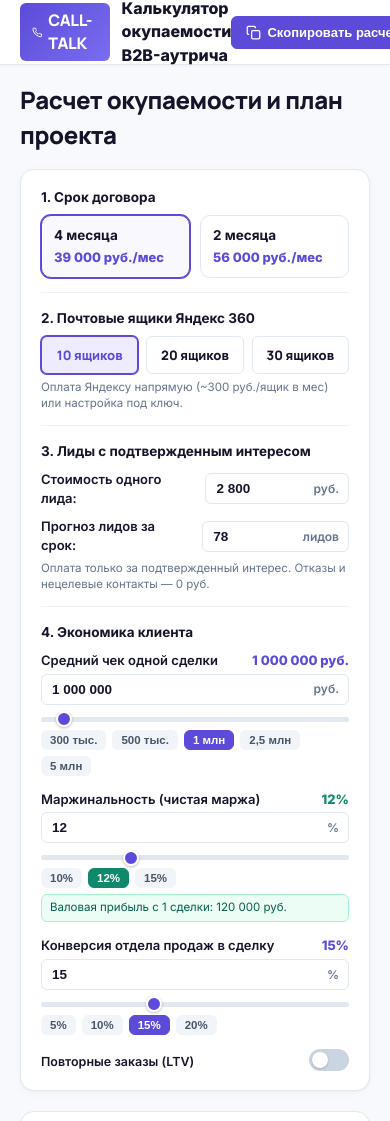
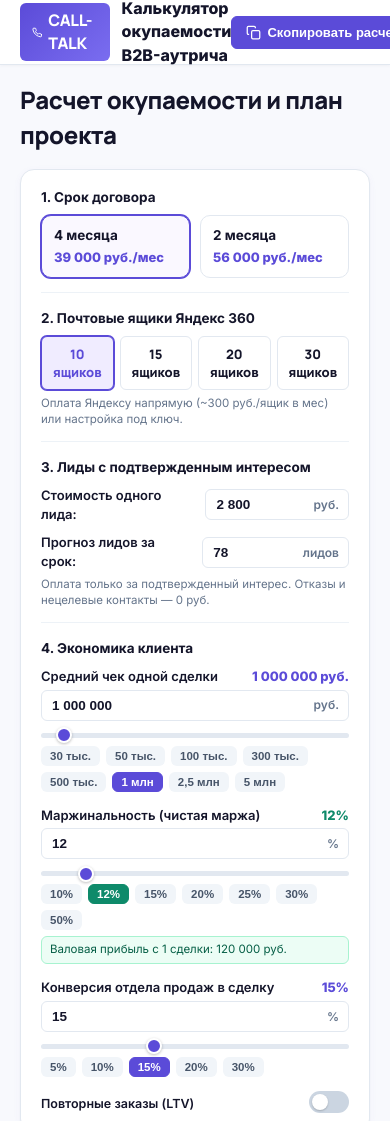
Before and after one commit to Ouliania/CALL-TALK-calculator, a website: page index.html in a window 390 px wide. Shown: the top 1121 px of the page. Drawn offline with Linux system fonts and the light colour scheme.

Commit message:
feat: add 15 mailboxes, 30k/50k/100k check pills, 20/25/30/50% margin pills, 30% conv pill, and LTV pills

```diff
--- a/app.js
+++ b/app.js
@@ -110,6 +110,7 @@ const DOM = {
   ltvSubpanel: document.getElementById('ltvSubpanel'),
   ltvSlider: document.getElementById('ltvSlider'),
   ltvMultiplierDisplay: document.getElementById('ltvMultiplierDisplay'),
+  quickLtvPills: document.querySelectorAll('.pill-ltv'),
 
   // Monthly Table
   tableBadgePeriod: document.getElementById('tableBadgePeriod'),
@@ -339,6 +340,13 @@ function bindEvents() {
     render();
   });
 
+  DOM.quickLtvPills.forEach(pill => {
+    pill.addEventListener('click', () => {
+      state.ltvRepeatDeals = parseInt(pill.dataset.ltv, 10);
+      render();
+    });
+  });
+
   // Action Buttons
   DOM.btnCopyOffer.addEventListener('click', copyClientSummary);
   DOM.btnShareLink.addEventListener('click', copyShareableLink);
@@ -491,7 +499,12 @@ function render() {
   DOM.ltvToggle.checked = state.ltvEnabled;
   DOM.ltvSubpanel.style.display = state.ltvEnabled ? 'block' : 'none';
   DOM.ltvSlider.value = state.ltvRepeatDeals;
-  DOM.ltvMultiplierDisplay.textContent = `+${state.ltvRepeatDeals} ${pluralDeals(state.ltvRepeatDeals)}`;
+  DOM.ltvMultiplierDisplay.textContent = `+${state.ltvRepeatDeals} ${pluralOrders(state.ltvRepeatDeals)}`;
+
+  DOM.quickLtvPills.forEach(pill => {
+    const pLtv = parseInt(pill.dataset.ltv, 10);
+    pill.classList.toggle('active', pLtv === state.ltvRepeatDeals);
+  });
 
   // ==================== 1. ТОЧКА БЕЗУБЫТОЧНОСТИ ====================
   DOM.breakevenBigText.innerHTML = `
@@ -555,6 +568,15 @@ function pluralDeals(n) {
   if (mod10 === 1) return 'сделка';
   if (mod10 >= 2 && mod10 <= 4) return 'сделки';
   return 'сделок';
+}
+
+function pluralOrders(n) {
+  const mod10 = n % 10;
+  const mod100 = n % 100;
+  if (mod100 >= 11 && mod100 <= 19) return 'заказов';
+  if (mod10 === 1) return 'заказ';
+  if (mod10 >= 2 && mod10 <= 4) return 'заказа';
+  return 'заказов';
 }
 
 // Render Monthly Plan Table (4 columns, clean & readable)
@@ -733,7 +755,7 @@ function loadUrlParams() {
 
   if (params.has('boxes')) {
     const b = parseInt(params.get('boxes'), 10);
-    if ([10, 20, 30].includes(b)) state.mailboxesCount = b;
+    if ([10, 15, 20, 30].includes(b)) state.mailboxesCount = b;
   }
 
   if (params.has('lp')) {
@@ -765,7 +787,7 @@ function loadUrlParams() {
     state.ltvEnabled = true;
     if (params.has('rep')) {
       const rep = parseInt(params.get('rep'), 10);
-      if (rep >= 1 && rep <= 10) state.ltvRepeatDeals = rep;
+      if (rep >= 1 && rep <= 30) state.ltvRepeatDeals = rep;
     }
   }
 }
--- a/index.html
+++ b/index.html
@@ -88,6 +88,9 @@
             <button type="button" class="mailbox-btn active" data-boxes="10">
               <span class="mailbox-num">10 ящиков</span>
             </button>
+            <button type="button" class="mailbox-btn" data-boxes="15">
+              <span class="mailbox-num">15 ящиков</span>
+            </button>
             <button type="button" class="mailbox-btn" data-boxes="20">
               <span class="mailbox-num">20 ящиков</span>
             </button>
@@ -113,7 +116,7 @@
             </div>
           </div>
 
-          <!-- Прогноз переданных лидов (считается от ящиков 10/20/30, но меняется вручную) -->
+          <!-- Прогноз переданных лидов (считается от ящиков 10/15/20/30, но меняется вручную) -->
           <div class="input-clean-row" style="margin-top: 10px;">
             <label for="leadsCountInput" class="clean-field-label">Прогноз лидов за срок:</label>
             <div class="currency-input-wrapper">
@@ -144,6 +147,9 @@
             </div>
             <input type="range" id="dealCheckSlider" min="10000" max="20000000" step="10000" value="1000000">
             <div class="quick-pills">
+              <button class="pill-btn" data-check="30000">30 тыс.</button>
+              <button class="pill-btn" data-check="50000">50 тыс.</button>
+              <button class="pill-btn" data-check="100000">100 тыс.</button>
               <button class="pill-btn" data-check="300000">300 тыс.</button>
               <button class="pill-btn" data-check="500000">500 тыс.</button>
               <button class="pill-btn active" data-check="1000000">1 млн</button>
@@ -152,7 +158,7 @@
             </div>
           </div>
 
-          <!-- Маржа % (10–12%, МАКСИМУМ 15%) -->
+          <!-- Маржа % -->
           <div class="input-with-slider" style="margin-bottom: 14px;">
             <div class="field-header">
               <span>Маржинальность (чистая маржа)</span>
@@ -164,11 +170,15 @@
                 <span class="input-suffix">%</span>
               </div>
             </div>
-            <input type="range" id="marginSlider" min="5" max="30" step="1" value="12">
+            <input type="range" id="marginSlider" min="5" max="60" step="1" value="12">
             <div class="quick-pills">
               <button class="pill-btn pill-margin" data-margin="10">10%</button>
               <button class="pill-btn pill-margin active" data-margin="12">12%</button>
               <button class="pill-btn pill-margin" data-margin="15">15%</button>
+              <button class="pill-btn pill-margin" data-margin="20">20%</button>
+              <button class="pill-btn pill-margin" data-margin="25">25%</button>
+              <button class="pill-btn pill-margin" data-margin="30">30%</button>
+              <button class="pill-btn pill-margin" data-margin="50">50%</button>
             </div>
             <div class="clean-note" id="marginProfitPerDealNote">
               Валовая прибыль с 1 сделки: 120 000 руб.
@@ -193,6 +203,7 @@
               <button class="pill-btn pill-conv" data-conv="10">10%</button>
               <button class="pill-btn pill-conv active" data-conv="15">15%</button>
               <button class="pill-btn pill-conv" data-conv="20">20%</button>
+              <button class="pill-btn pill-conv" data-conv="30">30%</button>
             </div>
           </div>
 
@@ -212,7 +223,13 @@
               <span>Повторных сделок в год</span>
               <span id="ltvMultiplierDisplay" class="field-val-badge">+2 заказа</span>
             </div>
-            <input type="range" id="ltvSlider" min="1" max="10" step="1" value="2">
+            <input type="range" id="ltvSlider" min="1" max="15" step="1" value="2">
+            <div class="quick-pills">
+              <button type="button" class="pill-btn pill-ltv active" data-ltv="2">+2 заказа</button>
+              <button type="button" class="pill-btn pill-ltv" data-ltv="3">+3 заказа</button>
+              <button type="button" class="pill-btn pill-ltv" data-ltv="5">+5 заказов</button>
+              <button type="button" class="pill-btn pill-ltv" data-ltv="12">+12 заказов</button>
+            </div>
           </div>
 
         </div>
--- a/public/styles.css
+++ b/public/styles.css
@@ -292,15 +292,15 @@ h1, h2, h3, h4 {
 /* Mailboxes Selector */
 .mailboxes-selector-row {
   display: grid;
-  grid-template-columns: repeat(3, 1fr);
-  gap: 8px;
+  grid-template-columns: repeat(4, 1fr);
+  gap: 6px;
 }
 
 .mailbox-btn {
   background: #FFFFFF;
   border: 1.5px solid var(--border);
   border-radius: var(--radius-sm);
-  padding: 9px 8px;
+  padding: 8px 4px;
   display: flex;
   align-items: center;
   justify-content: center;
--- a/styles.css
+++ b/styles.css
@@ -292,15 +292,15 @@ h1, h2, h3, h4 {
 /* Mailboxes Selector */
 .mailboxes-selector-row {
   display: grid;
-  grid-template-columns: repeat(3, 1fr);
-  gap: 8px;
+  grid-template-columns: repeat(4, 1fr);
+  gap: 6px;
 }
 
 .mailbox-btn {
   background: #FFFFFF;
   border: 1.5px solid var(--border);
   border-radius: var(--radius-sm);
-  padding: 9px 8px;
+  padding: 8px 4px;
   display: flex;
   align-items: center;
   justify-content: center;
```
Also changed, not shown: public/app.js (+25 -3 lines), public/index.html (+21 -4 lines), 1 other file.
